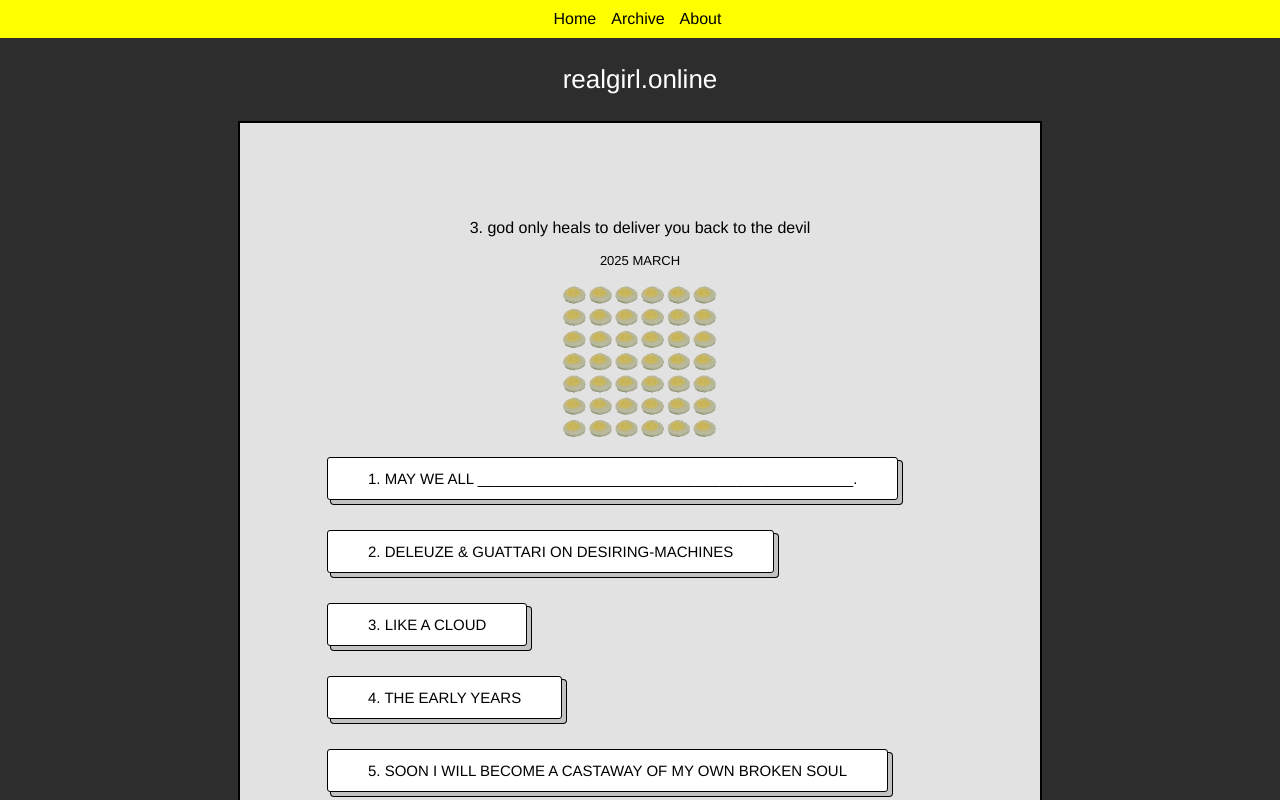
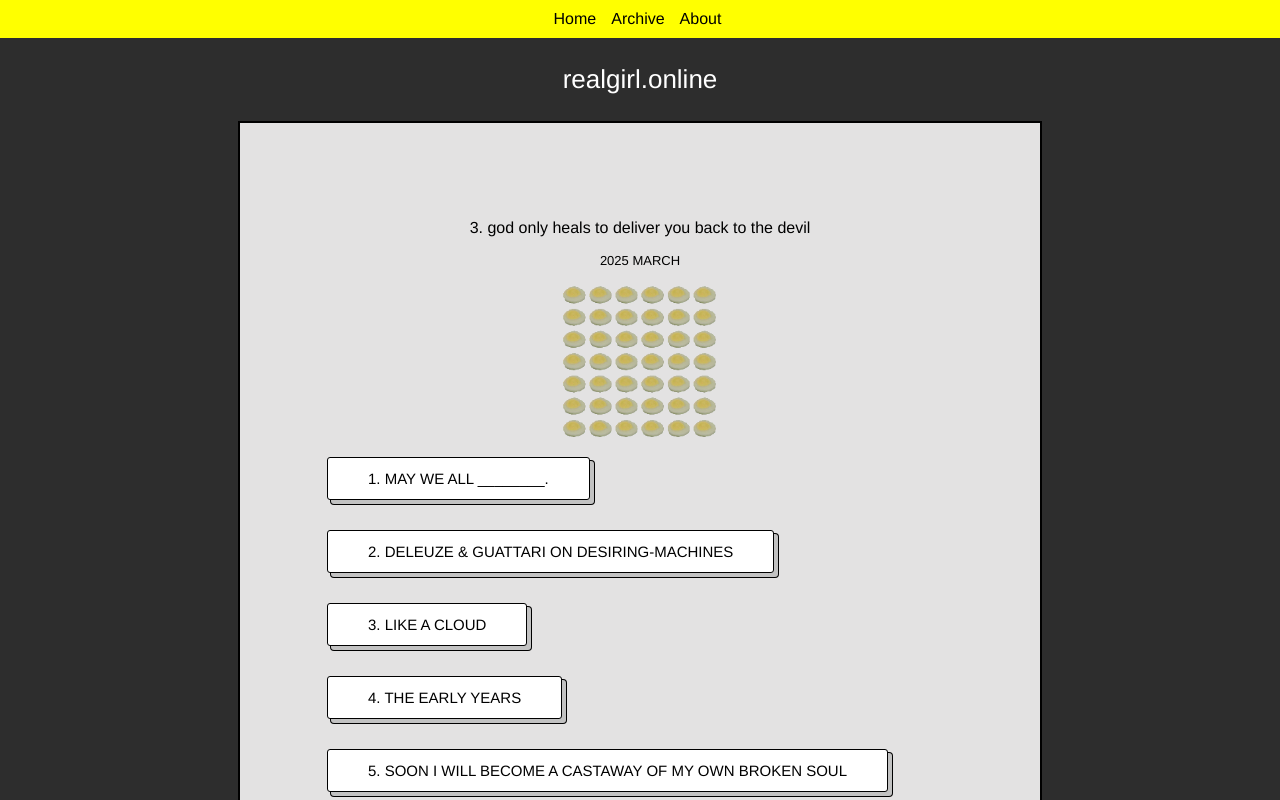
Before and after one commit to abbymachines/realgirl_online, a React (Create React App) app: page / in a window 1280 px wide. Shown: the top 800 px of the page. Built offline with nearby package versions, Linux system fonts and the light colour scheme.

Commit message:
adjust post title

```diff
--- a/src/TableOfContents.js
+++ b/src/TableOfContents.js
@@ -46,7 +46,7 @@ const db = {"issues": {
         "month": 3,
         "posts": {
             "1": {
-                "title": "May we all _____________________________________________.",
+                "title": "May we all ________.",
                 "URL": "https://public-api.wordpress.com/wp/v2/sites/abbymachines.wordpress.com/posts?slug=2oiu309jksakjdiaaiu"
             },
             "2": {
```
